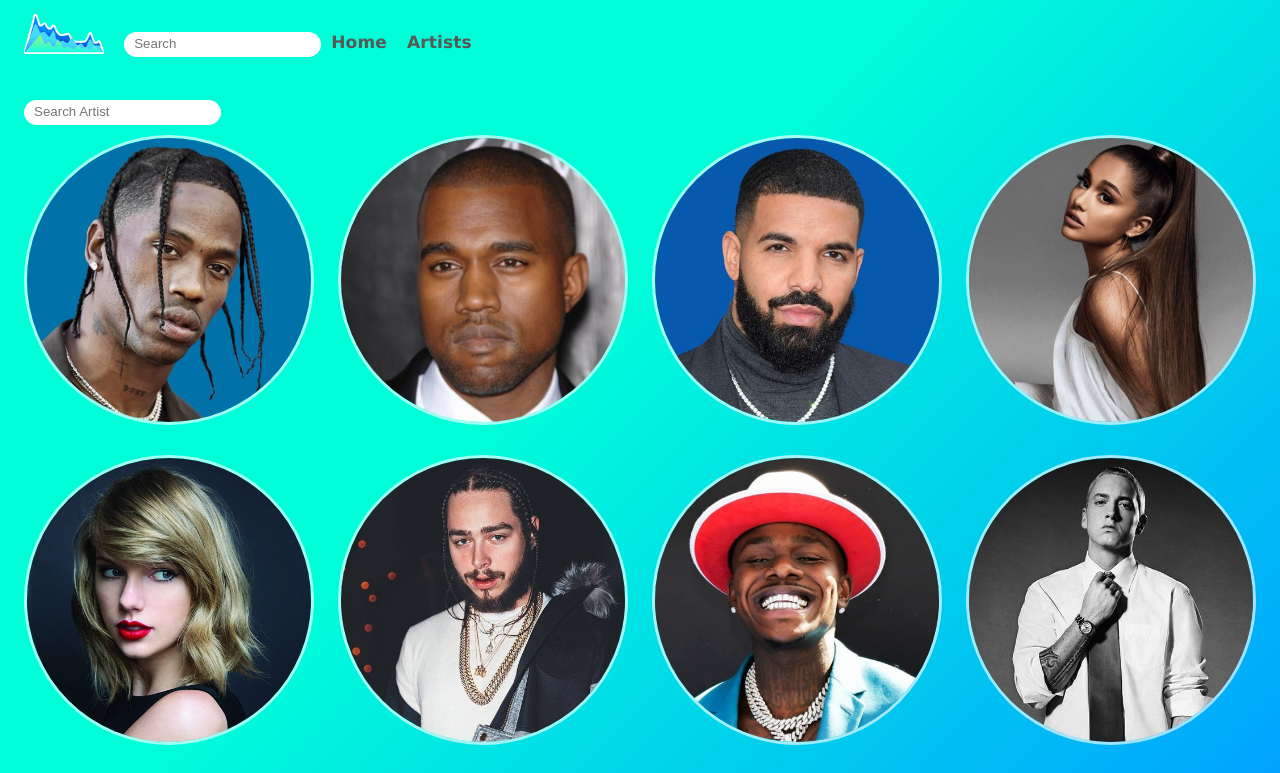
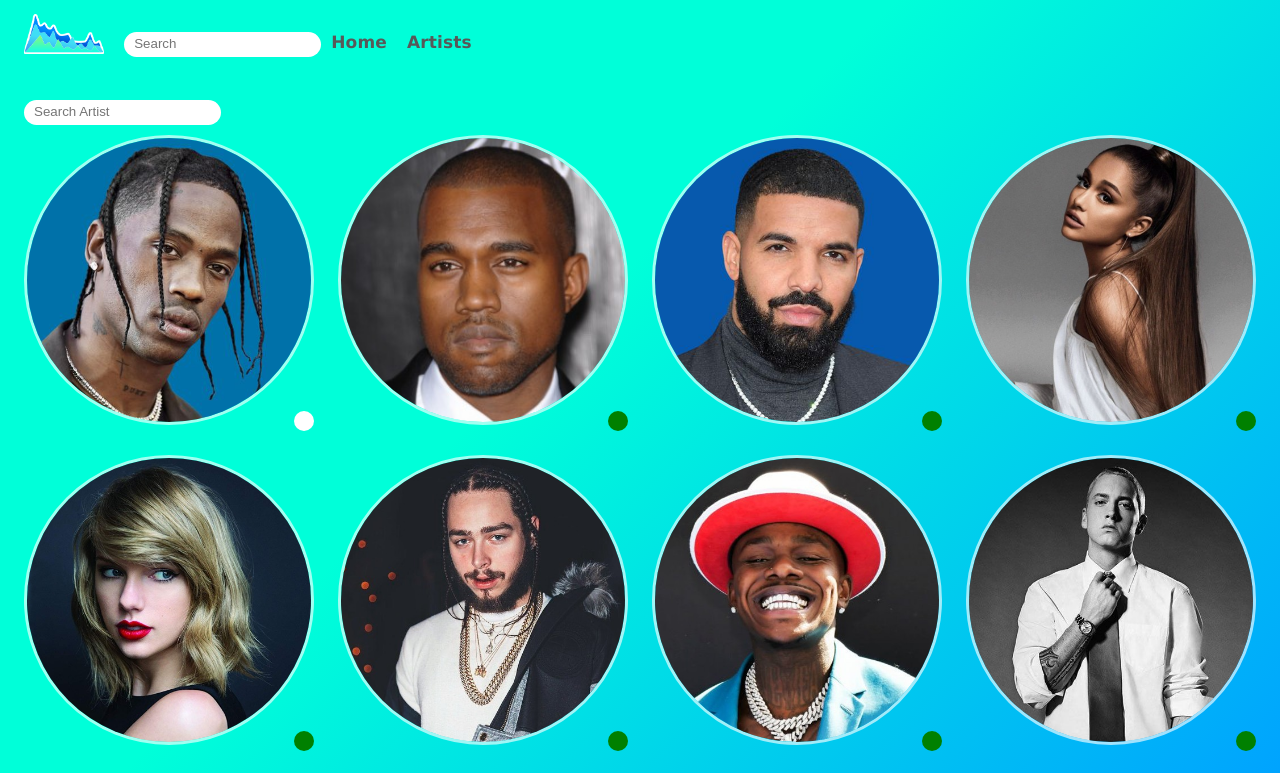
Before and after one commit to chisha1/vibar-react, a Next.js app: page /artists in a window 1280 px wide. Shown: the top 773 px of the page. Built offline with nearby package versions, Linux system fonts and the light colour scheme.

Commit message:
Following functionality

```diff
--- a/pages/_app.js
+++ b/pages/_app.js
@@ -27,7 +27,8 @@ class MyApp extends App {
         return (
             <>
                 <Head>
-                    <title>My page</title>
+                    <title>Vibar</title>
+                    <link rel="icon" href="/Assets/Images/Logo/Website_Logo_outline.png"/>
                     <meta
                         name="viewport"
                         content="minimum-scale=1, initial-scale=1, width=device-width, shrink-to-fit=no"
--- a/src/components/Artists/Artists.js
+++ b/src/components/Artists/Artists.js
@@ -7,6 +7,7 @@ import ArtistImage from '../ArtistImage/ArtistImage';
 import { makeStyles } from '@material-ui/core/styles';
 import ArtistSearchBar from '../ArtistSearchBar/ArtistSearchBar';
 
+//#region CSS
 const useStyles = makeStyles((theme) => ({
     root: {
         flexGrow: 1,
@@ -18,74 +19,108 @@ const useStyles = makeStyles((theme) => ({
     },
 }));
 
+const FollowIndicator = styled.div`
+    height: 20px;
+    width: 20px;
+    bottom: 0;
+    position: absolute;
+    right: 0;
+    border-radius: 50%;
+    background-color: white;
+    &.active {
+        background-color: green;
+    }
+`;
+
+const ArtistContainer = styled.div`
+    position: relative;
+`
+//#endregion
+
 const Artists = () => {
-    const artists = [
+    const artistsArray = [
         {
             name: 'Travis Scott',
             id: 1,
-            isFollowing: false,
+            following: false,
             bio:
                 'Artist bio',
         },
         {
             name: 'Kanye West',
             id: 2,
-            isFollowing: true,
+            following: true,
             bio:
                 'Artist bio',
         },
         {
             name: 'Drake',
             id: 3,
-            isFollowing: true,
+            following: true,
             bio:
                 'Artist bio',
         },
         {
             name: 'Ariana Grande',
             id: 4,
-            isFollowing: true,
+            following: true,
             bio:
                 'Artist bio',
         },
         {
             name: 'Taylor Swift',
             id: 5,
-            isFollowing: true,
+            following: true,
             bio:
                 'Artist bio',
         },
         {
             name: 'Post Malone',
             id: 6,
-            isFollowing: true,
+            following: true,
             bio:
                 'Artist bio',
         },
         {
             name: 'DaBaby',
             id: 7,
-            isFollowing: true,
+            following: true,
             bio:
                 'Artist bio',
         },
         {
             name: 'Eminem',
             id: 8,
-            isFollowing: true,
+            following: true,
             bio:
                 'Artist bio',
         },
         {
             name: 'Billie Eilish',
             id: 9,
-            isFollowing: true,
+            following: true,
             bio:
                 'Artist bio',
         },
     ];
+
+    function toggleArtistFollow(artistRec) {
+        return {
+            ...artistRec,
+            following: !artistRec.following,
+        }
+    }
+
+    function followingToggleHandler(artistRec) {
+        const toggledArtistRec = toggleArtistFollow(artistRec); //store following toggled artist
+        const artistIndex = artists.map((artist) => artist.id).indexOf(artistRec.id); //get index of artist from artists list
+        setArtists //create new arra of artists, setting the state
+            ([...artists.slice(0, artistIndex), toggledArtistRec, ...artists.slice(artistIndex + 1)]);
+    }
+
     const classes = useStyles();
     const [searchQuery, setSearchQuery] = useState('');
+    const [artists, setArtists] = useState(artistsArray);
 
     return (
         <div>
@@ -106,9 +141,13 @@ const Artists = () => {
                         })
                         .map((artist) => (
                         <Grid item xs={6} sm={3} key={artist.id}>
-                            <div className="item">
-                                    <ArtistImage {...artist} width={'100%'}/>
-                            </div>
+                            <ArtistContainer>
+                                    <FollowIndicator
+                                        className={ artist.following && 'active' }
+                                        onClick={() => followingToggleHandler(artist)}
+                                    />
+                                    <ArtistImage {...artist} width={'100%'} />
+                            </ArtistContainer>
                         </Grid>
                     ))}
                 </Grid>
```
